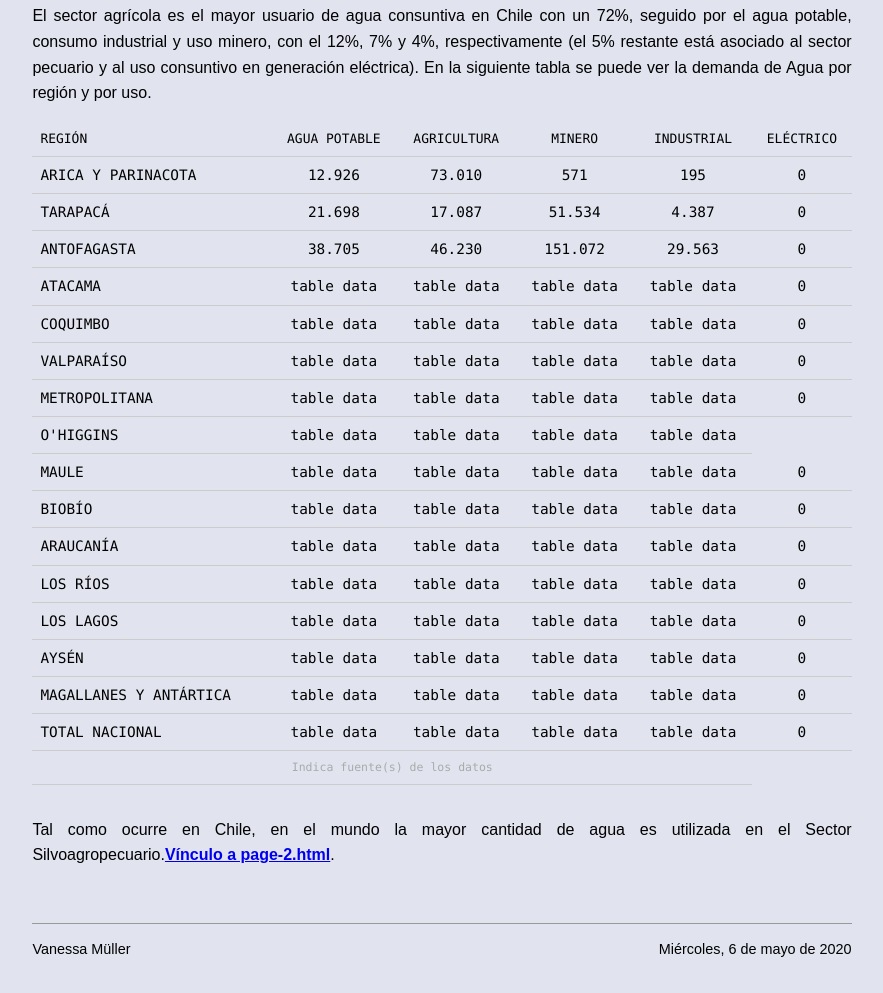
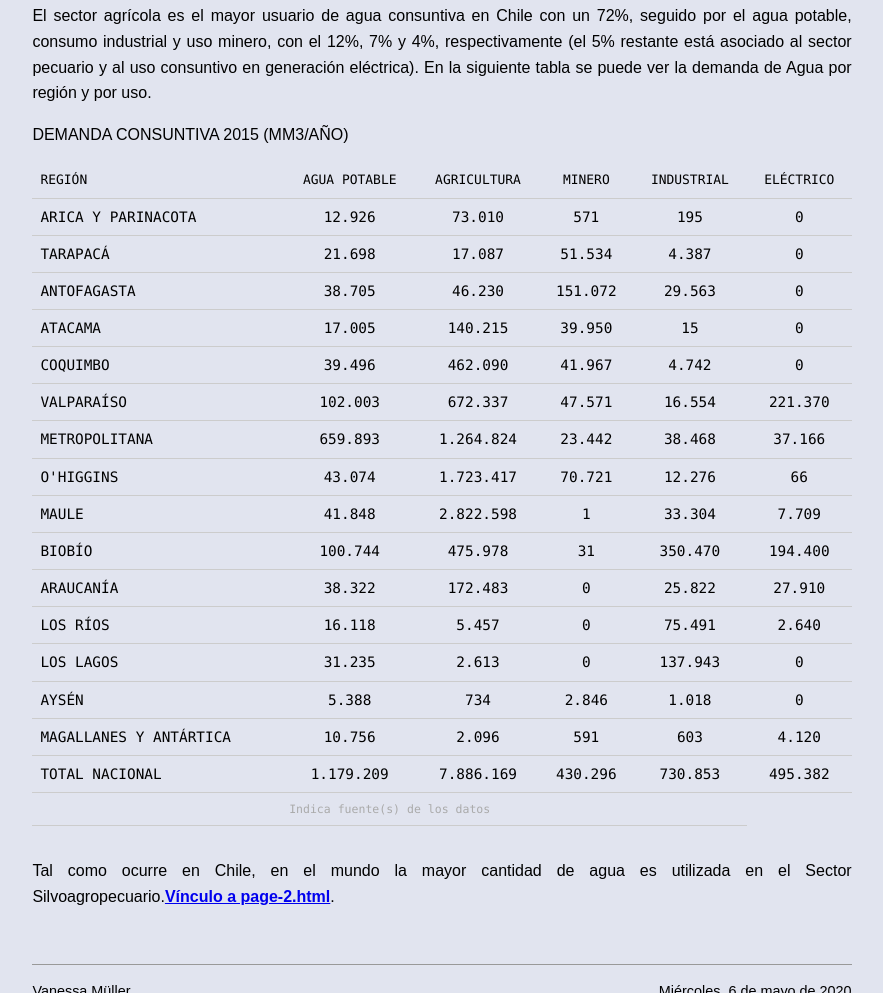
Before and after one commit to vymuller/clase-09, a plain HTML site: page page-1.html in a window 1280 px wide. Shown: the part 819-1812 px from the top of the page, without its empty margins (198-1081 px from the left). Drawn offline with Linux system fonts and the light colour scheme.

Commit message:
Update page-1.html

```diff
--- a/page-1.html
+++ b/page-1.html
@@ -56,6 +56,7 @@
 
                 En la siguiente tabla se puede ver la demanda de Agua por región y por uso.
 </p>
+            <p>DEMANDA CONSUNTIVA 2015 (MM3/AÑO)</p>
             <table>
 
                 <thead>
@@ -95,106 +96,107 @@
                     </tr>
                     <tr>
                         <th scope="row">ATACAMA</th>
-                        <td>table data</td>
-                        <td>table data</td>
-                        <td>table data</td>
-                        <td>table data</td>
+                        <td>17.005</td>
+                        <td>140.215</td>
+                        <td>39.950</td>
+                        <td>15</td>
                          <td>0</td>
                     </tr>
                     <tr>
                         <th scope="row">COQUIMBO</th>
-                        <td>table data</td>
-                        <td>table data</td>
-                        <td>table data</td>
-                        <td>table data</td>
+                        <td>39.496</td>
+                        <td>462.090</td>
+                        <td>41.967</td>
+                        <td>4.742</td>
                          <td>0</td>
                     </tr>
                     <tr>
                         <th scope="row">VALPARAÍSO</th>
-                        <td>table data</td>
-                        <td>table data</td>
-                        <td>table data</td>
-                        <td>table data</td>
-                         <td>0</td>
+                        <td>102.003</td>
+                        <td>672.337</td>
+                        <td>47.571</td>
+                        <td>16.554</td>
+                         <td>221.370</td>
                     </tr>
                     <tr>
                         <th scope="row">METROPOLITANA</th>
-                        <td>table data</td>
-                        <td>table data</td>
-                        <td>table data</td>
-                        <td>table data</td>
-                         <td>0</td>
+                        <td>659.893</td>
+                        <td>1.264.824</td>
+                        <td>23.442</td>
+                        <td>38.468</td>
+                         <td>37.166</td>
                     </tr>
                     <tr>
                         <th scope="row">O'HIGGINS</th>
-                        <td>table data</td>
-                        <td>table data</td>
-                        <td>table data</td>
-                        <td>table data</td>
+                        <td>43.074</td>
+                        <td>1.723.417</td>
+                        <td>70.721</td>
+                        <td>12.276</td>
+                        <td>66</td>
                     </tr>
                     <tr>
                         <th scope="row">MAULE</th>
-                        <td>table data</td>
-                        <td>table data</td>
-                        <td>table data</td>
-                        <td>table data</td>
-                         <td>0</td>
+                        <td>41.848</td>
+                        <td>2.822.598</td>
+                        <td>1</td>
+                        <td>33.304</td>
+                         <td>7.709</td>
                     </tr>
                     <tr>
                         <th scope="row">BIOBÍO</th>
-                        <td>table data</td>
-                        <td>table data</td>
-                        <td>table data</td>
-                        <td>table data</td>
-                         <td>0</td>
+                        <td>100.744</td>
+                        <td>475.978</td>
+                        <td>31</td>
+                        <td>350.470</td>
+                         <td>194.400</td>
                     </tr>
                     <tr>
                         <th scope="row">ARAUCANÍA</th>
-                        <td>table data</td>
-                        <td>table data</td>
-                        <td>table data</td>
-                        <td>table data</td>
-                         <td>0</td>
+                        <td>38.322</td>
+                        <td>172.483</td>
+                        <td>0</td>
+                        <td>25.822</td>
+                         <td>27.910</td>
                     </tr>
                     <tr>
                         <th scope="row">LOS RÍOS</th>
-                        <td>table data</td>
-                        <td>table data</td>
-                        <td>table data</td>
-                        <td>table data</td>
-                         <td>0</td>
+                        <td>16.118</td>
+                        <td>5.457</td>
+                        <td>0</td>
+                        <td>75.491</td>
+                         <td>2.640</td>
                     </tr>
                     <tr>
                         <th scope="row">LOS LAGOS</th>
-                        <td>table data</td>
-                        <td>table data</td>
-                        <td>table data</td>
-                        <td>table data</td>
+                        <td>31.235</td>
+                        <td>2.613</td>
+                        <td>0</td>
+                        <td>137.943</td>
                          <td>0</td>
                     </tr>
                     <tr>
                         <th scope="row">AYSÉN</th>
-                        <td>table data</td>
-                        <td>table data</td>
-                        <td>table data</td>
-                        <td>table data</td>
+                        <td>5.388</td>
+                        <td>734</td>
+                        <td>2.846</td>
+                        <td>1.018</td>
                          <td>0</td>
                     </tr>
                     <tr>
                         <th scope="row">MAGALLANES Y ANTÁRTICA</th>
-                        <td>table data</td>
-                        <td>table data</td>
-                        <td>table data</td>
-                        <td>table data</td>
-                         <td>0</td>
+                        <td>10.756</td>
+                        <td>2.096</td>
+                        <td>591</td>
+                        <td>603</td>
+                         <td>4.120</td>
                     </tr>
                     <tr>
                         <th scope="row">TOTAL NACIONAL</th>
-                        <td>table data</td>
-                        <td>table data</td>
-                        <td>table data</td>
-                        <td>table data</td>
-                         <td>0</td>
+                        <td>1.179.209</td>
+                        <td>7.886.169</td>
+                        <td>430.296</td>
+                        <td>730.853</td>
+                         <td>495.382</td>
                     </tr>
                 </tbody>
                 <tfoot>
```
